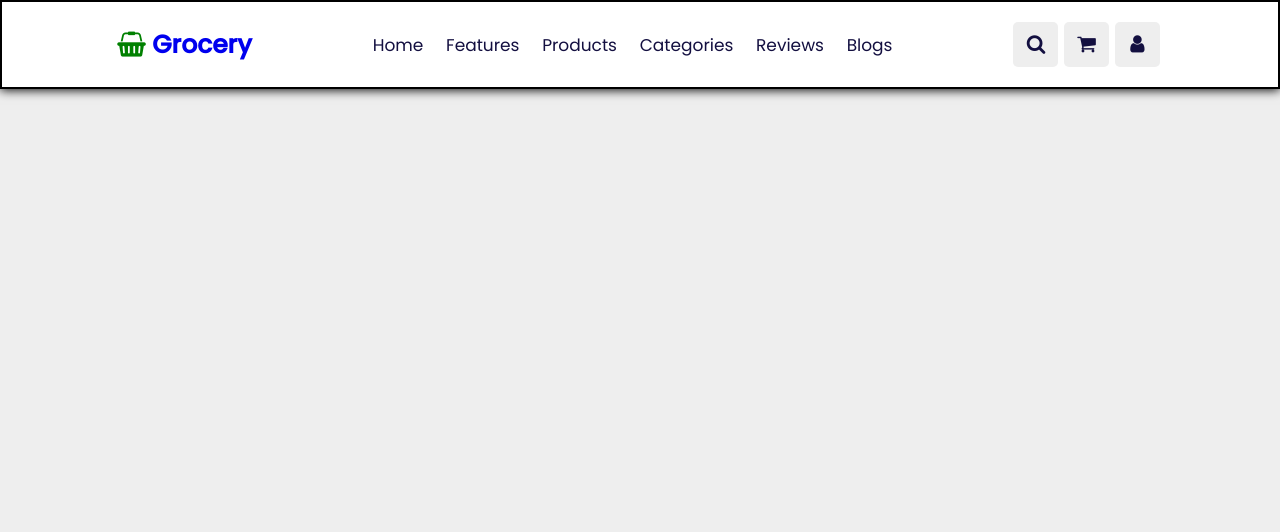
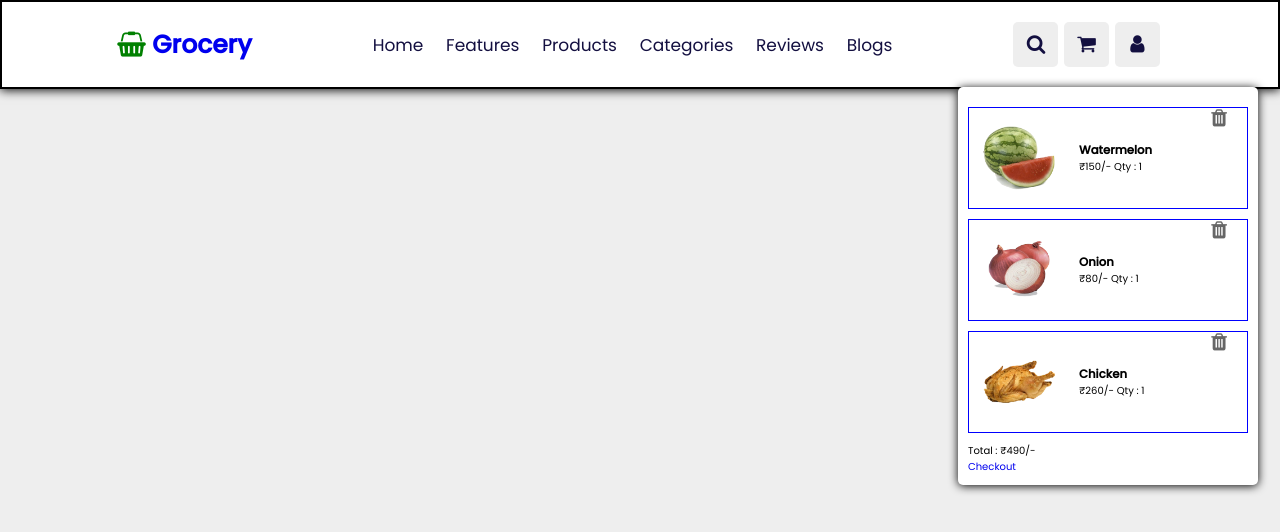
Before and after one commit to VishalC216/Grocery-Store, a plain HTML site: page grocery store/index.html in a window 1280 px wide. Drawn offline with Linux system fonts and the light colour scheme.

Commit message:
index.html

```diff
--- a/grocery store/index.html
+++ b/grocery store/index.html
@@ -1,17 +1,11 @@
 <!DOCTYPE html>
-<html>
+<html lang="en">
 <head>
 	<meta charset="utf-8">
 	<meta name="viewport" content="width=device-width, initial-scale=1">
 	<title>Gauravi's Grocery Store</title>
-
-	<!-- Code for font awesome cdn -->
 	<link rel="stylesheet" href="https://cdnjs.cloudflare.com/ajax/libs/font-awesome/4.7.0/css/font-awesome.min.css">
-	<!-- Code for font awesome cdn -->
-	<!-- Code for linking -->
 	<link rel="stylesheet" type="text/css" href="css/style.css">
-	<!-- Code for linking -->
-
 </head>
 <body>
 
@@ -26,31 +20,56 @@
 		<a href="#Categories">Categories</a>
 		<a href="#Reviews">Reviews</a>
 		<a href="#Blogs">Blogs</a>
-
 	</nav>
 
 	<div class="icons">
 		<div class="fa fa-bars" id="menu-btn"></div>
 		<div class="fa fa-search" id="search-btn"></div>
 		<div class="fa fa-shopping-cart" id="cart-btn"></div>
-	<div class="fa fa-user" id="login-btn">
-
+		<div class="fa fa-user" id="login-btn"></div> <!-- Added closing tag for div -->
 	</div>
 
 	<form class="search-form">
-	<input type="search" id="search-box" placeholder="Search-here
-	.....">
+		<input type="search" id="search-box" placeholder="Search-here">
+		<label for="search-box" class="fa fa-search"></label>
 	</form>
 
+	<div class="shopping-cart">
+		<div class="box">
+			<i class="fa fa-trash"></i> <!-- Added closing tag for i -->
+			<img src="image/cart-img-1.png" alt="Watermelon">
+			<div class="content">
+				<h3>watermelon</h3>
+				<span class="price">₹150/-</span>
+				<span class="quantity">Qty : 1</span>
+			</div>
+		</div>
 
+		<div class="box">
+			<i class="fa fa-trash"></i> <!-- Added closing tag for i -->
+			<img src="image/cart-img-2.png" alt="Onion">
+			<div class="content">
+				<h3>onion</h3>
+				<span class="price">₹80/-</span>
+				<span class="quantity">Qty : 1</span>
+			</div>
+		</div>
 
+		<div class="box">
+			<i class="fa fa-trash"></i> <!-- Added closing tag for i -->
+			<img src="image/cart-img-3.png" alt="Chicken">
+			<div class="content">
+				<h3>chicken</h3>
+				<span class="price">₹260/-</span>
+				<span class="quantity">Qty : 1</span>
+			</div>
+		</div>
 
+		<div class="total"> total : ₹490/- </div>
+		<a href="#" class="btn">Checkout</a>
+	</div>
 </header>
 <!-- Header Section -->
-
-
-
-
 
 <script src="js/script.js"></script>
 
```
Lines whose indentation alone changed are shown as unchanged.
